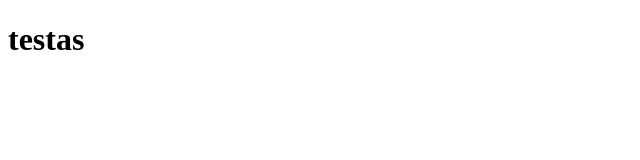
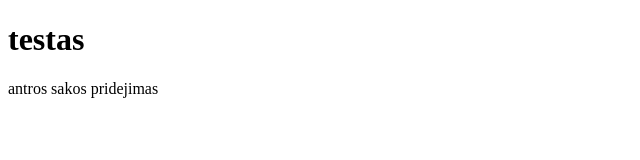
Before and after one commit to abejeris/todoapp, a plain HTML site: page index.html in a window 1280 px wide. Shown: the whole page, without its empty margins (0-640 px from the left). Drawn offline with Linux system fonts and the light colour scheme.

Commit message:
audriaus antros sakos kodo pildymas

```diff
--- a/index.html
+++ b/index.html
@@ -8,5 +8,6 @@
 	</head>
 	<body>
 		<h1>testas</h1>
+		<p>antros sakos pridejimas</p>
 	</body>
 </html>
```
